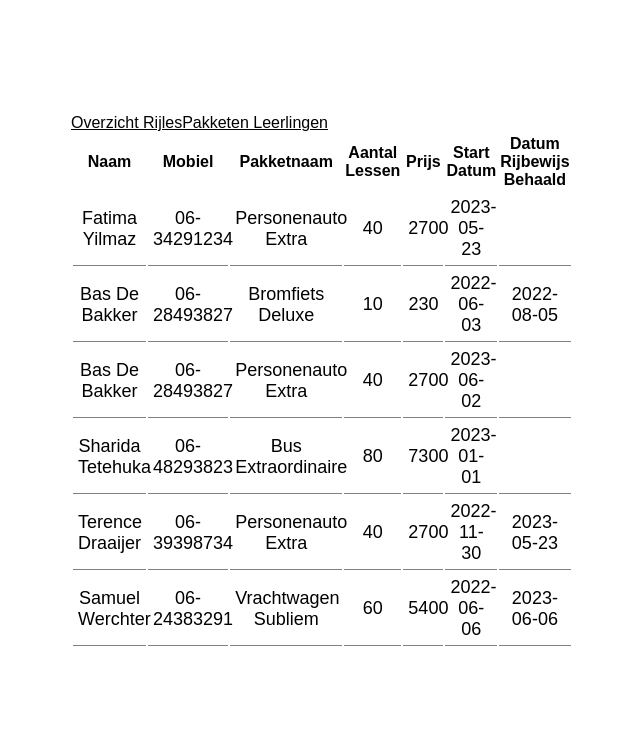
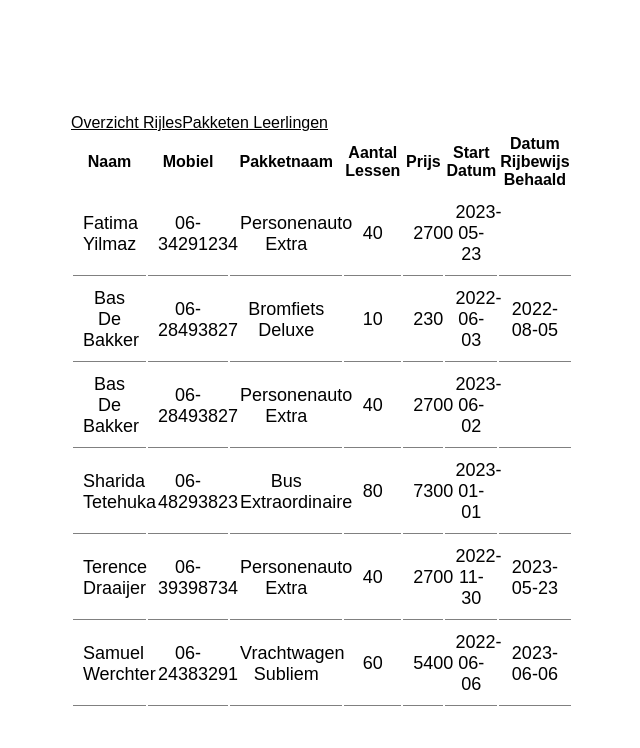
Before and after one commit to MBOUtrecht335880/HERK-BE-P4-Proeftoets-335880, a PHP site: page /Leerling/overzichtrijlespakketen/Leerling/overzichtrijlespakketen in a window 1280 px wide. Shown: the part 286-1034 px from the top of the page, without its empty margins (329-969 px from the left). Before the commit the page ends 932 px from the top, so only its background shows below. Run offline with PHP 8.4, Linux system fonts and the light colour scheme; data comes from the database, SQL or seed files in the repository; some libraries are stand-ins or nearby versions.

Commit message:
changes to css

```diff
--- a/public/css/style.css
+++ b/public/css/style.css
@@ -13,6 +13,6 @@ h3,h2 {
 tr > td {
     text-align: center;
     border-bottom: 1px solid gray;
-    padding: 1%;
+    padding: 2%;
     font-size: 18px;
 }
```
